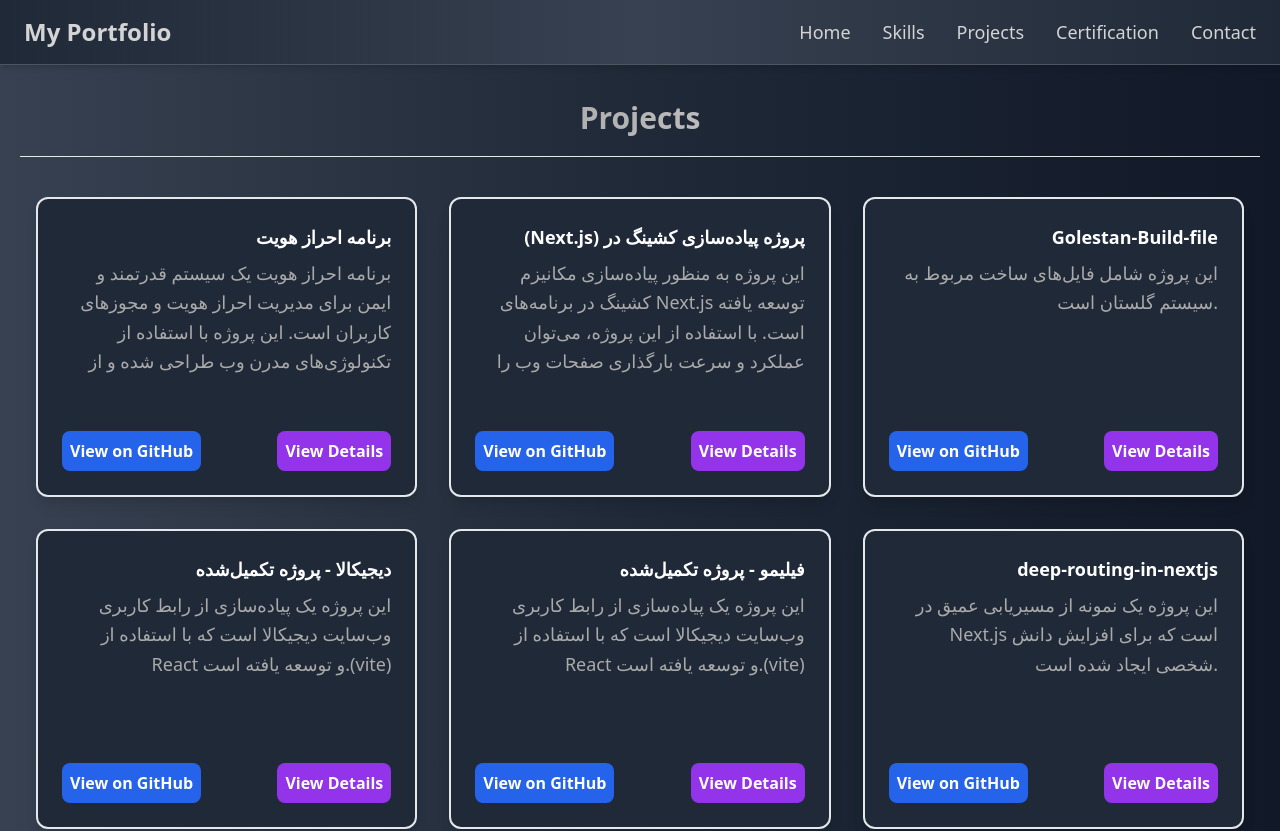
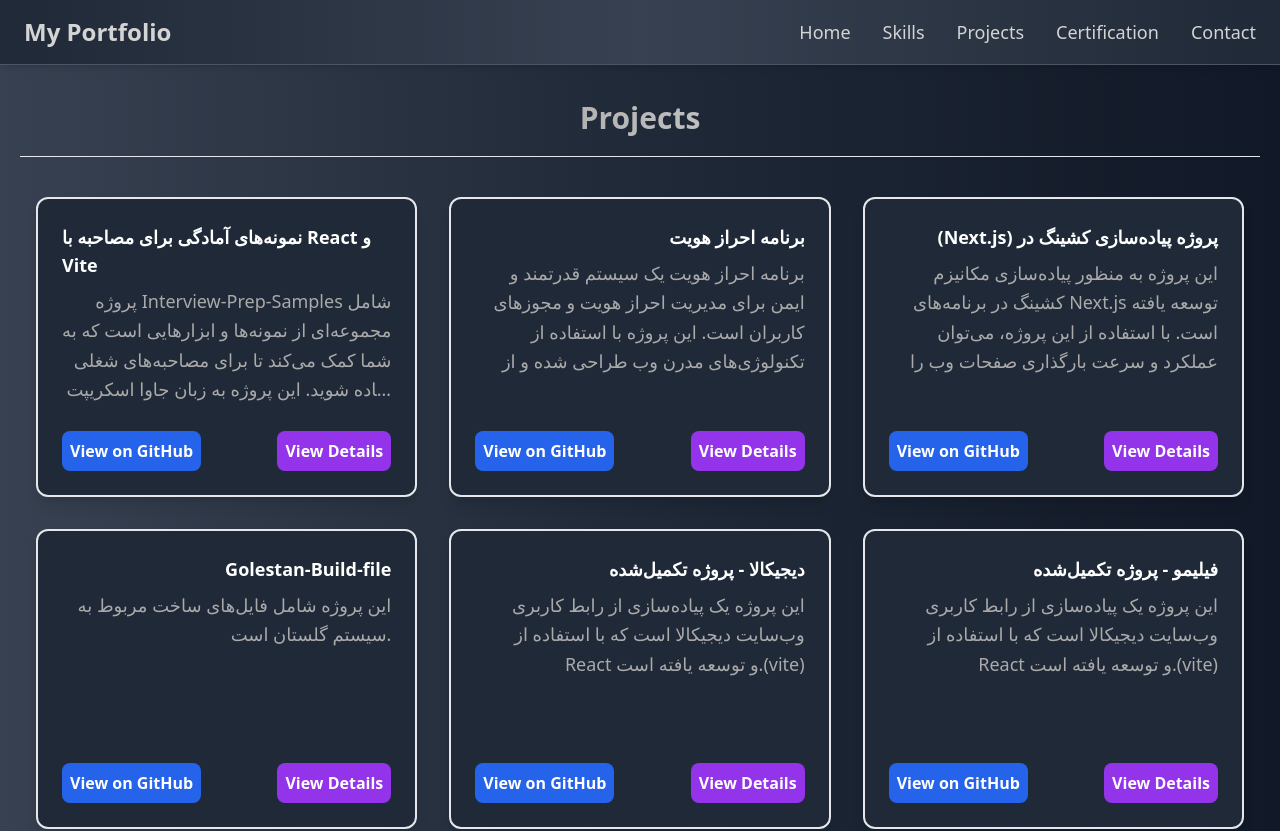
Before and after one commit to hamednourzaei/portfolio, a React (Vite) app: page /projects in a window 1280 px wide. Shown: the top 831 px of the page. Built offline with nearby package versions, Linux system fonts and the light colour scheme.

Commit message:
add new  project

```diff
--- a/src/Components/Projects.jsx
+++ b/src/Components/Projects.jsx
@@ -7,6 +7,21 @@ const Projects = () => {
   const [selectedProject, setSelectedProject] = useState(null);
 
   const projects = [
+    {
+      title: " نمونه‌های آمادگی برای مصاحبه با React و Vite ",
+      description:
+        "پروژه Interview-Prep-Samples شامل مجموعه‌ای از نمونه‌ها و ابزارهایی است که به شما کمک می‌کند تا برای مصاحبه‌های شغلی آماده شوید. این پروژه به زبان جاوا اسکریپت و با استفاده از Vite و React ساخته شده است",
+      technologies: ["React", "APSI'S", "Vite", "ESlint", "Tailwind CSS"],
+      features: [
+        "ثبت‌نام و ورود کاربران:",
+        "کنترل دسترسی مبتنی بر نقش (RBAC):",
+        "پشتیبانی از HMR برای بهبود تجربه توسعه‌دهندگان",
+        "مستندات API:",
+        "مدیریت خطاها:",
+      ],
+
+      github: "https://github.com/hamedmkm/Interview-Prep-Samples",
+    },
     {
       title: " برنامه احراز هویت",
       description:
```
